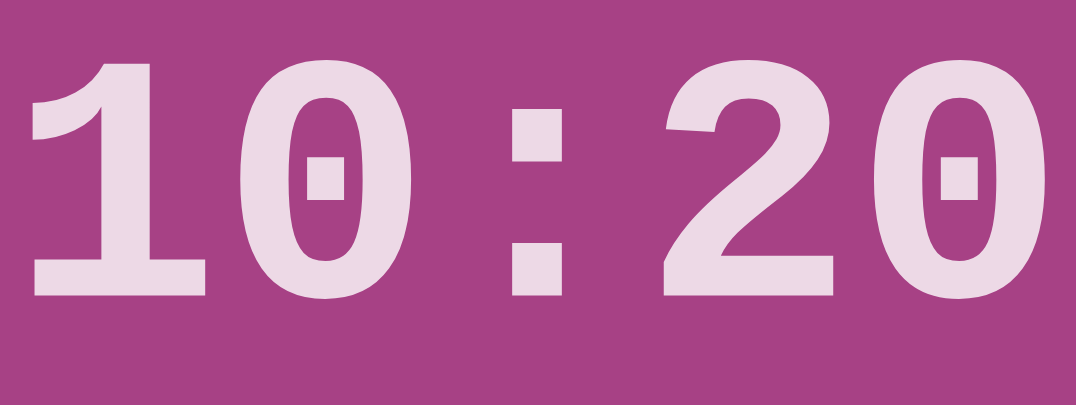
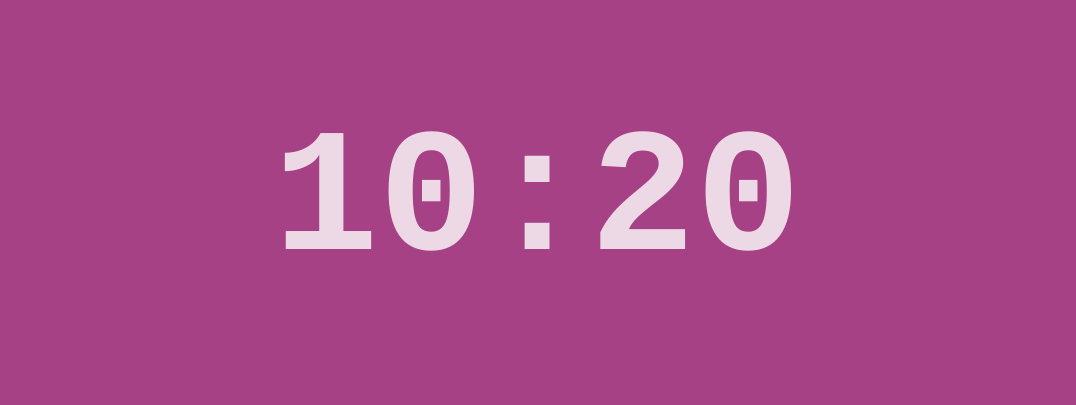
Before and after one commit to valsqotch/clock, a plain HTML site: page index.html in a window 1280 px wide. Shown: the part 198-603 px from the top of the page, without its empty margins (103-1179 px from the left). Drawn offline with Linux system fonts and the light colour scheme.

Commit message:
Update clock.css

```diff
--- a/clock.css
+++ b/clock.css
@@ -5,7 +5,7 @@
     background-color: gray;
 }
 #main{
-    font-size:44vh;
+    font-size:22vh;
     opacity: 80%;
     position:absolute;
     left:50%;
```
